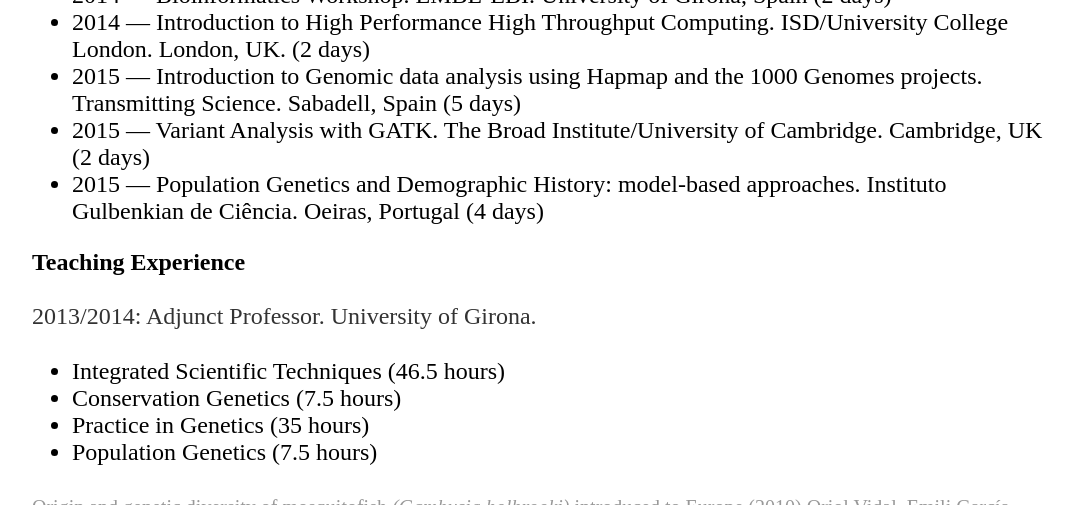
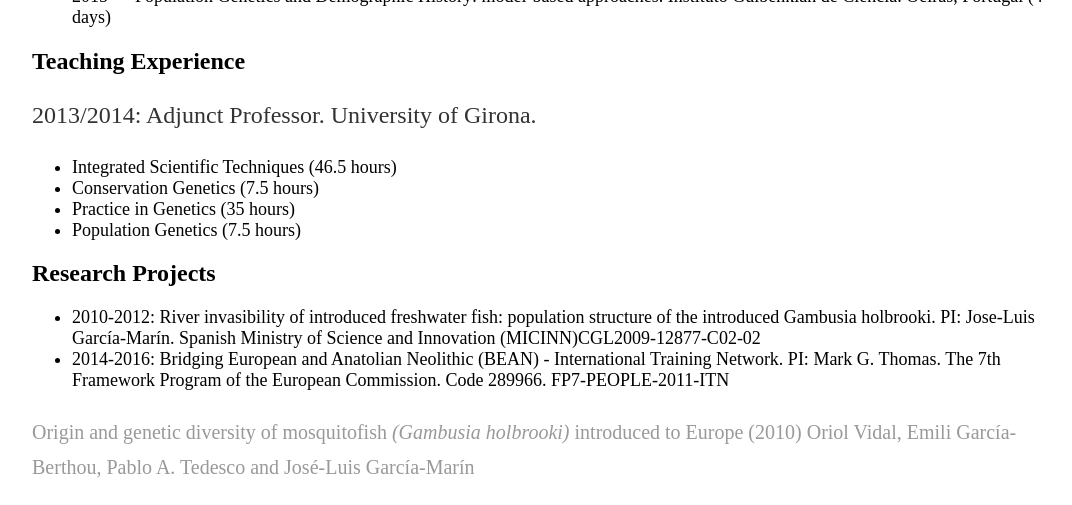
Before and after one commit to DiezMolino/diezmolino.github.io, a Jekyll site: the page cv/index.html, which Jekyll copies as it is, in a window 1280 px wide and 900 px high, scrolled down 1783 px, cut to the strip 0-505 px from the top of the window. Shown: the whole strip, without its empty margins (96-1168 px from the left). Built offline with Jekyll 4.4.1, drawn with Linux system fonts in a browser that asks for light colours; some of the changed text lies outside the part shown.

Commit message:
Update index.html

```diff
--- a/cv/index.html
+++ b/cv/index.html
@@ -23,6 +23,8 @@
 <p><a href="#Research interests"> Research interests</a></p>
 <p><a href="#Contact details"> Contact details</a></p>
 <p><a href="#Skills"> Skills</a></p>
+<p><a href="#Teaching Experience"> Teaching Experience</a></p>
+<p><a href="#Research Projects"> Research Projects</a></p>
 
 <br/>
 <br/>
@@ -65,7 +67,7 @@
 
 <a name='Skills'></a>
 <h2>Skills</h2>
-<font size="5">
+<font size="4">
 <ul>
 <li>Languages: Spanish/English/Catalan</li>
 
@@ -88,7 +90,7 @@
 <a name='Education and Training'></a>
 <h2>Education and Training</h2>
 
-<font size="5">
+<font size="4">
 <ul>
 <li>2014—present: Postdoctoral Research Associate. MACE-lab. University College London.</li>
 
@@ -105,7 +107,7 @@
 <a name='Other Training / Recent Courses'></a>
 <h2>Other Training / Recent Courses</h2>
 
-<font size="5">
+<font size="4">
 <ul>
 <li>2013 — Next-Generation Sequencing data analysis . COMAV/Polytechnic University of Valencia, Valencia, Spain. (38 hours)</li>
 
@@ -127,8 +129,7 @@
 <h2>Teaching Experience</h2>
 
 <p>2013/2014: Adjunct Professor. University of Girona.</p>
-
-<font size="5">
+<font size="4">
 <ul>
 <li>Integrated Scientific Techniques (46.5 hours)</li>
 
@@ -139,6 +140,20 @@
 <li>Population Genetics (7.5 hours)</li>
 </ul>
 </font>
+
+<a name='Research Projects'></a>
+<h2>Research Projects</h2>
+
+<font size="4">
+<ul>
+<li>2010-2012: River invasibility of introduced freshwater fish: population structure of the introduced Gambusia holbrooki. PI: Jose-Luis García-Marín. Spanish Ministry of Science and Innovation (MICINN)CGL2009-12877-C02-02</li>
+
+<li>2014-2016: Bridging European and Anatolian Neolithic (BEAN) - International Training Network. PI: Mark G. Thomas. The 7th Framework Program of the European Commission. Code 289966. FP7-PEOPLE-2011-ITN</li>
+</ul>
+</font>
+
+
+
 
 
 
```
